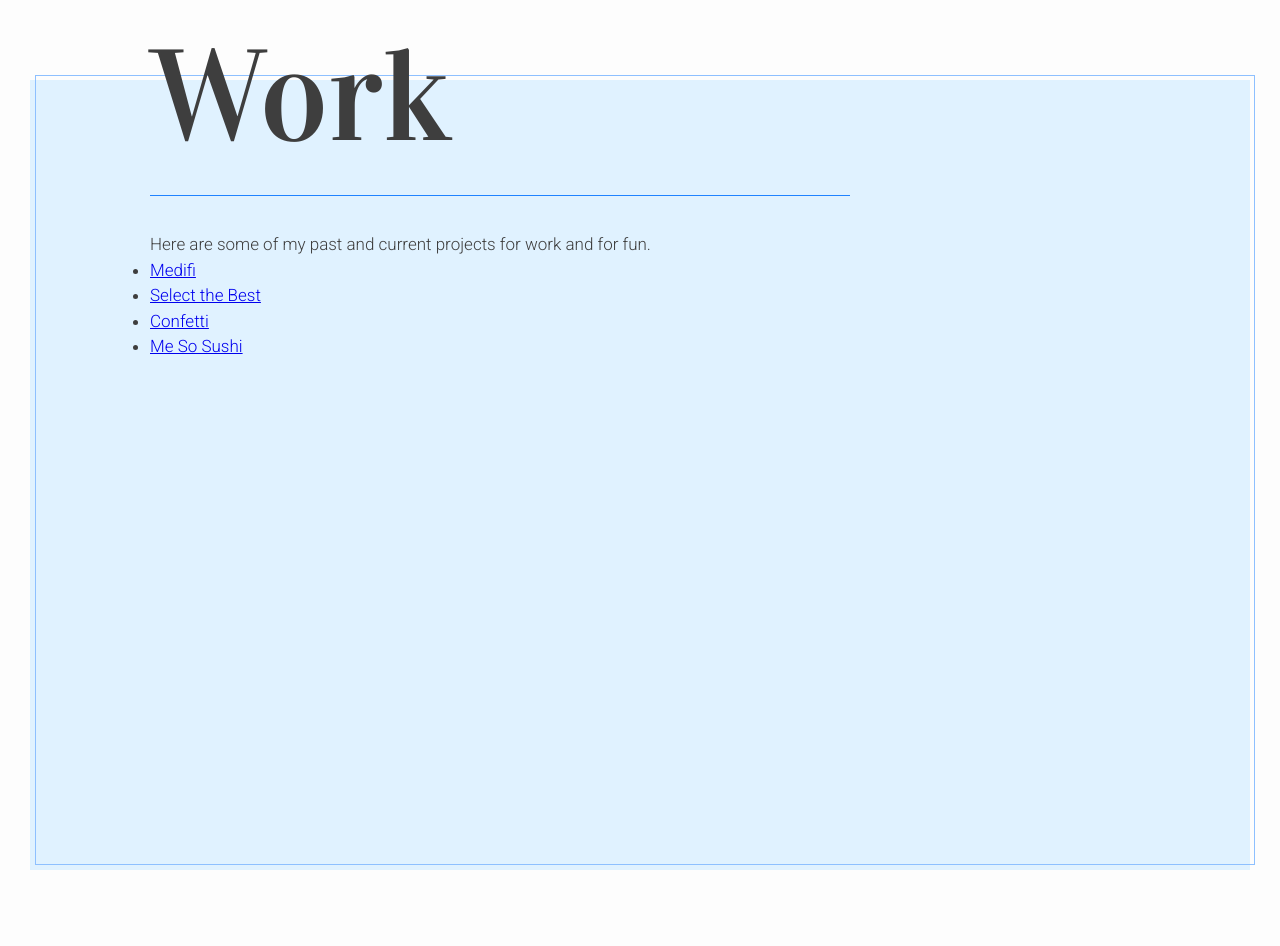
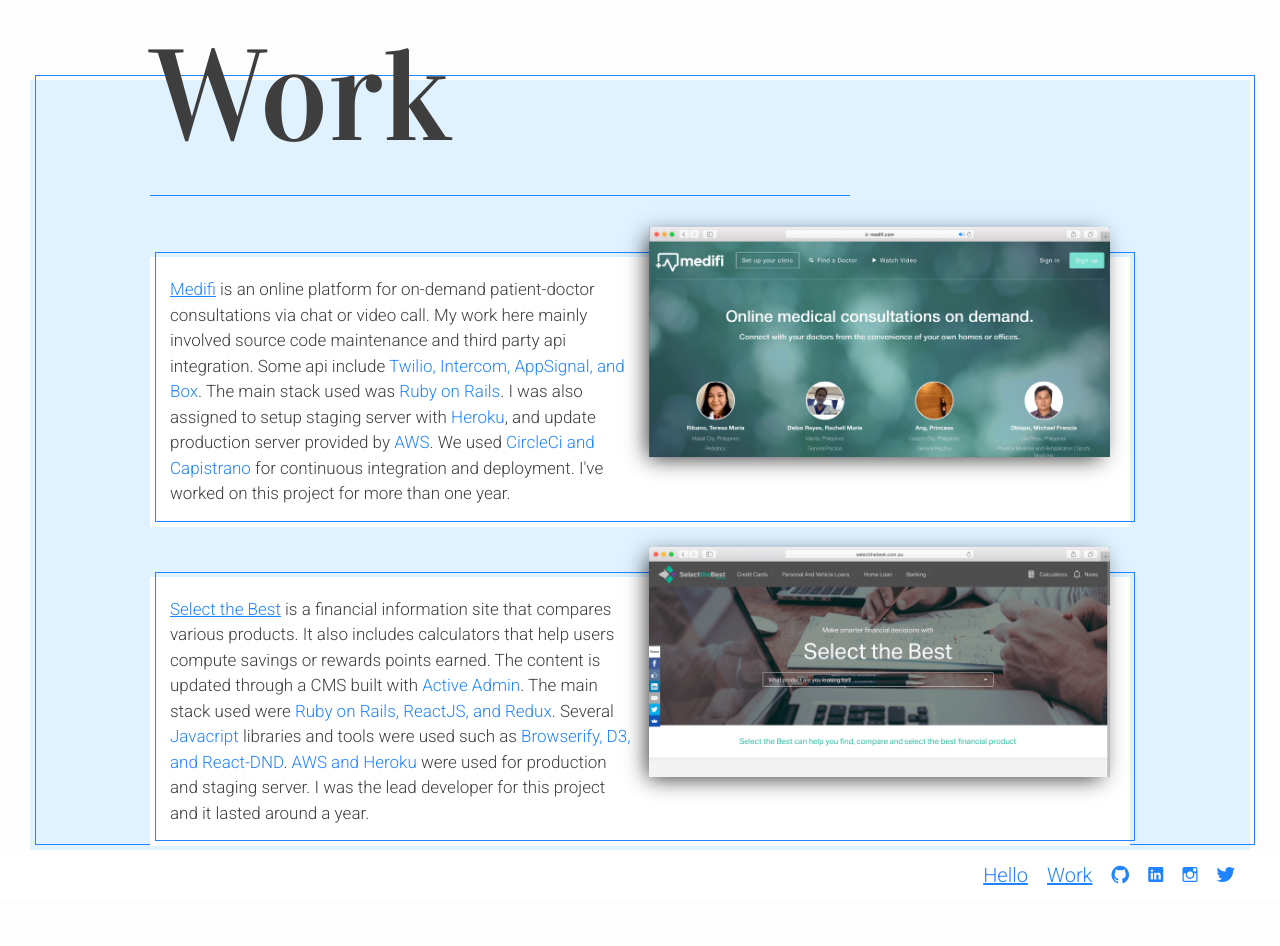
Before and after one commit to carlflor/carlflor-jekyll, a Jekyll site: the page built from work.html, in a window 1280 px wide. Built offline with Jekyll 4.4.1, drawn with Linux system fonts in a browser that asks for light colours; before the commit the page ends 900 px from its top, so only the background shows below that.

Commit message:
adding work

```diff
--- a/_data/projects.yml
+++ b/_data/projects.yml
@@ -1,8 +1,8 @@
 - title: Medifi
   url: https://www.medifi.com/
+  description: is an online platform for on-demand patient-doctor consultations via chat or video call. My work here mainly involved source code maintenance and third party api integration. Some api include <span class="desc-link">Twilio, Intercom, AppSignal, and Box</span>. The main stack used was <span class="desc-link">Ruby on Rails</span>. I was also assigned to setup staging server with <span class="desc-link">Heroku</span>, and update production server provided by <span class="desc-link">AWS</span>. We used <span class="desc-link">CircleCi and Capistrano</span> for continuous integration and deployment. I've worked on this project for more than one year.
+  image: "medifi.png"
 - title: Select the Best
   url: http://selectthebest.com.au/
-- title: Confetti
-  url: https://play.google.com/store/apps/details?id=com.SpacedOut.Confetti
-- title: Me So Sushi
-  url: https://play.google.com/store/apps/details?id=com.moxygames.mesosushi&hl=en
+  description: is a financial information site that compares various products. It also includes calculators that help users compute savings or rewards points earned. The content is updated through a CMS built with <span class="desc-link">Active Admin</span>. The main stack used were <span class="desc-link">Ruby on Rails, ReactJS, and Redux</span>. Several <span class="desc-link">Javacript</span> libraries and tools were used such as <span class="desc-link">Browserify, D3, and React-DND</span>. <span class="desc-link">AWS and Heroku</span> were used for production and staging server. I was the lead developer for this project and it lasted around a year.
+  image: "select-the-best.png"
--- a/_layouts/default.html
+++ b/_layouts/default.html
@@ -7,12 +7,32 @@
     <div class="home">
       <div class="canvas">
         <div class="canvas-inner"></div>
-        <div class="border"></div>
+        <!--<div class="border"></div>-->
       </div>
       <div class="main">
         <h1 class="greeting">{{page.greeting}}</h1>
         <hr class="divider">
         {{ content }}
+        <div class=border-div>
+          <div class="nav">
+            <ul class="nav-menu">
+              <li><a class="desc-link" href="/">Hello</a></li>
+              <li><a class="desc-link" href="{{ '/work' | prepend: site.baseurl }}">Work</a></li>
+              <li><a href="https://github.com/carlflor" target="_blank">
+                <i class="icon ion-social-github"></i>
+              </a></li>
+              <li><a href="https://ph.linkedin.com/in/carlflor" target="_blank">
+                <i class="icon ion-social-linkedin"></i>
+              </a></li>
+              <li><a href="https://www.instagram.com/carlflor/" target="_blank">
+                <i class="icon ion-social-instagram-outline"></i>
+              </a></li>
+              <li><a href="https://twitter.com/carlflor" target="_blank">
+                <i class="icon ion-social-twitter"></i>
+              </a></li>
+            </ul>
+          </div>
+        </div>
       </div>
     </div>
   </body>
--- a/_sass/_home.scss
+++ b/_sass/_home.scss
@@ -4,8 +4,9 @@
   left: 0;
   bottom: 0;
   right: 0;
-  padding: 30px;
+  padding: 30px 30px 50px;
   z-index: 1;
+
 
   > .canvas-inner {
     background-color: $main-bg-blue;
@@ -13,14 +14,15 @@
     height: 100%;
   }
 
-  > .border {
+  &:after {
+    content: '';
     position: absolute;
     top: -5px;
     left: 5px;
     right: -5px;
     bottom: 5px;
-    margin: 30px;
-    border: 1px solid #8ec0ff;
+    border: 1px solid $link-blue;
+    margin: 30px 30px 50px;
   }
 }
 
@@ -28,7 +30,7 @@
   position: relative;
   z-index: 2;
   margin: 0 30px;
-  padding: 0 20px 50px 120px;
+  padding: 0 120px 50px 120px;
 
   > .greeting {
     font-size: 130px;
@@ -54,11 +56,10 @@
 
 .about-me, .email {
   max-width: 550px;
+}
 
-  > .desc-link {
-    color: $link-blue;
-  }
-
+.desc-link {
+  color: $link-blue;
 }
 
 .email {
@@ -67,30 +68,21 @@
 
 .tools {
   list-style: none;
+  margin-bottom: 20px;
 }
 
-.social-media {
-  list-style: none;
-  margin-top: 35px;
-
-  li {
-    display: inline-block;
-  }
-  li a {
-    font-size: 20px;
-    color: $link-blue;
-    margin-right: 15px;
-  }
-
-}
 
 .border-div {
-  height: 30px;
+  height: 50px;
   position: fixed;
   left: 0;
   right: 0;
   bottom: 0;
   background-color: white;
+  display: flex;
+  align-items: center;
+  justify-content: flex-end;
+  z-index: 10;
 }
 
 @media screen and (max-width: 1024px) {
--- /dev/null
+++ b/_sass/_navbar.scss
@@ -0,0 +1,18 @@
+.nav {
+  padding-right: 30px;
+  float: right;
+
+  .nav-menu {
+    list-style: none;
+
+    li {
+      display: inline-block;
+    }
+    li a {
+      font-size: 20px;
+      color: $link-blue;
+      margin-right: 15px;
+    }
+
+  }
+}
--- /dev/null
+++ b/_sass/_project.scss
@@ -0,0 +1,50 @@
+.projects {
+  margin-top: 60px;
+  max-width: 1000px;
+}
+
+.project-panel {
+  background-color: white;
+  padding: 20px;
+  margin-bottom: 50px;
+  position: relative;
+
+  > .description {
+    width: 49%;
+    @media screen and (max-width: 1024px) {
+      width: 100%;
+    }
+  }
+
+  > .image {
+    width: 47%;
+    max-height: 230px;
+    position: absolute;
+    top: -30px;
+    right: 20px;
+    object-fit: cover;
+    object-position: 50% 0;
+    z-index: 3;
+    margin-bottom: 10px;
+
+    -webkit-box-shadow: -5px 5px 21px -4px rgba(0,0,0,0.82);
+    -moz-box-shadow: -5px 5px 21px -4px rgba(0,0,0,0.82);
+    box-shadow: -5px 5px 21px -4px rgba(0,0,0,0.82);
+
+    @media screen and (max-width: 1024px) {
+      position: initial;
+      width: 100%;
+    }
+  }
+}
+
+.project-panel:after {
+  content: '';
+  border: 1px solid $link-blue;
+  position: absolute;
+  top: -5px;
+  left: 5px;
+  right: -5px;
+  bottom: 5px;
+  pointer-events: none;
+}
--- a/css/main.scss
+++ b/css/main.scss
@@ -54,7 +54,9 @@
 // Import partials from `sass_dir` (defaults to `_sass`)
 @import
   "overrides",
-  "home"
+  "home",
+  "project",
+  "navbar"
         /*"base",*/
         /*"layout",*/
         /*"syntax-highlighting"*/
--- a/work.html
+++ b/work.html
@@ -2,9 +2,14 @@
 layout: default
 greeting: Work
 ---
-<p class="about-me">Here are some of my past and current projects for work and for fun.</p>
 <ul class="projects">
   {% for project in site.data.projects %}
-  <li><a href="{{project.url}}" target="_blank">{{project.title}}</a></li>
+  <div class="project-panel">
+    <img class="image" src="{{ project.image | prepend: "/images/"  }}">
+    <div class="description">
+      <a class="desc-link" href="{{project.url}}" target="_blank">{{project.title}}</a>
+      {{project.description}}
+    </div>
+  </div>
   {% endfor %}
 </ul>
```
Also changed, not shown: index.html (+0 -15 lines), images/medifi.png (added), images/select-the-best.png (added).
